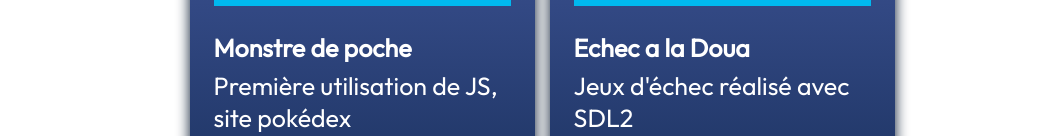
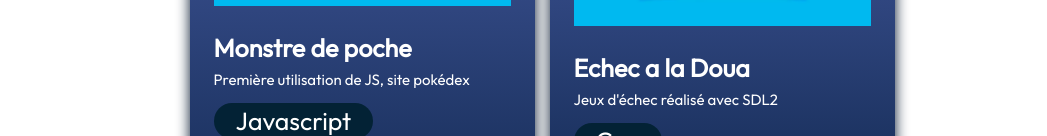
Before and after one commit to adesbx/PortfolioV2, a React (Vite) app: page / in a window 1280 px wide. Shown: the part 2664-2800 px from the top of the page, without its empty margins (98-1145 px from the left). Built offline with nearby package versions, Linux system fonts and the light colour scheme.

Commit message:
All project add

```diff
--- a/src/components/Projects/ProjectCard.jsx
+++ b/src/components/Projects/ProjectCard.jsx
@@ -19,7 +19,7 @@
                 })}
             </ul>
             <div className={styles.links}>
-                <a href={source} className={styles.link}>Source</a>
+                {source != null ? <a href={source} className={styles.link}>Source</a> : <a></a>}
             </div>
         </div>
     )
--- a/src/components/Projects/ProjectCard.module.css
+++ b/src/components/Projects/ProjectCard.module.css
@@ -22,7 +22,7 @@
 
 .description {
     margin-top: 6px;
-    font-size: 25px;
+    font-size: 15px;
     font-weight: 400;
 }
 
--- a/src/data/projects.json
+++ b/src/data/projects.json
@@ -26,7 +26,37 @@
     },{
         "title": "Potager",
         "image": "projects/project.png",
-        "description": "Programme réalisé avec JavaFX, potager avec plusieurs éléments a planter, récolter. Système d'argent, de nuisibles et d'engrais",
+        "description": "Programme réalisé avec JavaFX: potager avec plusieurs éléments a planter, récolter. Système d'argent, de nuisibles et d'engrais",
         "skills": ["Java"]
+    },{
+        "title": "Détection de contour",
+        "image": "projects/project.png",
+        "description": "Programme visant à la détection des contours d'une image",
+        "skills": ["Python", "OpenCV"]
+    },{
+        "title": "Eliza GPT",
+        "image": "projects/project.png",
+        "description": "Bot conversationnel: requetage API, conjugaison de verbe, ...",
+        "skills": ["Java"]
+    },{
+        "title": "TodoList",
+        "image": "projects/project.png",
+        "description": "Projet de web: gestion de plusieurs utilisateurs et de plusieurs todos",
+        "skills": ["Java", "Javascript", "Tomcat"]
+    },{
+        "title": "Synthèse d'image",
+        "image": "projects/project.png",
+        "description": "Projet réalisé sous shadertoy: simulation de lumières, textures et formes géométriques",
+        "skills": ["GLSL"]
+    },{
+        "title": "Détection de contour",
+        "image": "projects/project.png",
+        "description": "Implémentation du système de growing région",
+        "skills": ["C++", "OpenCV"]
+    },{
+        "title": "Étude de comportements",
+        "image": "projects/project.png",
+        "description": "Étude de comportements à partir des données de la plateforme Asker",
+        "skills": ["Python", "Scikit-learn"]
     }
 ]
```
